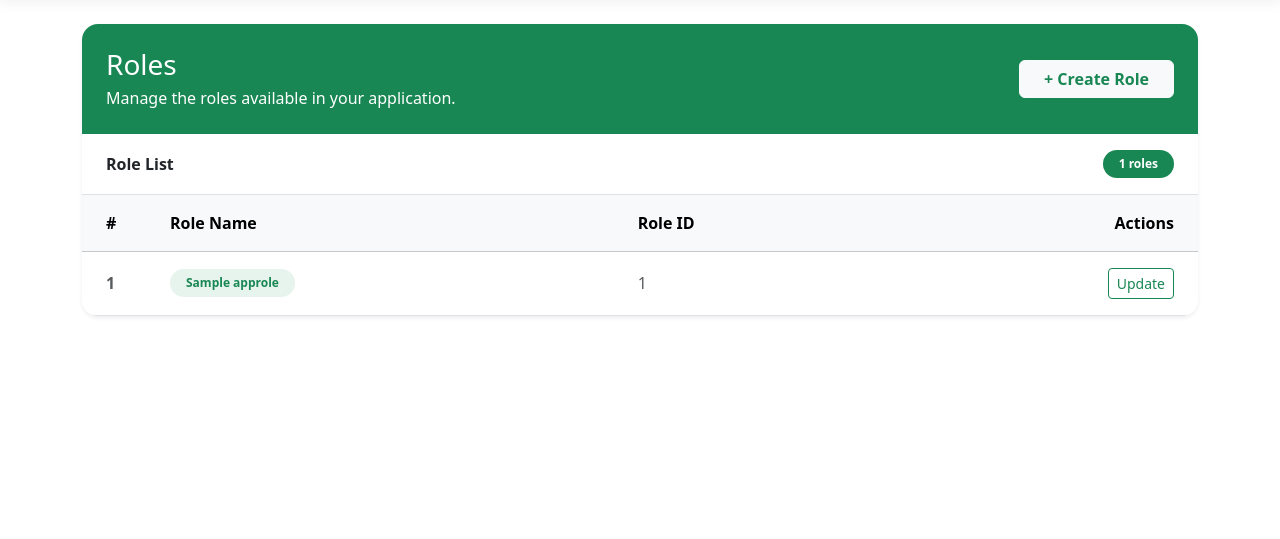
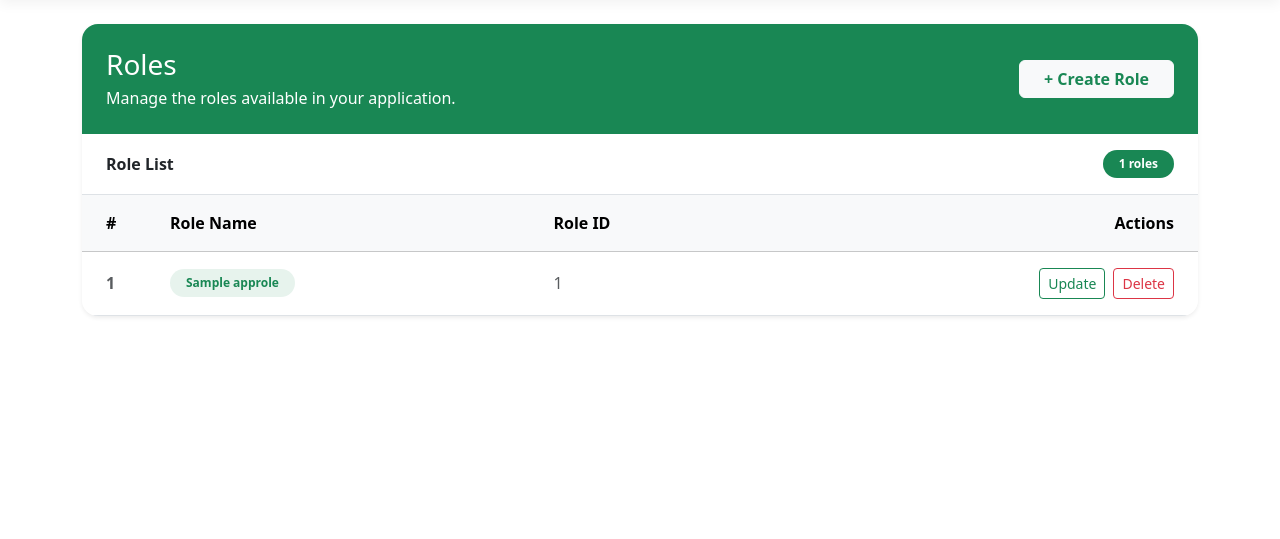
Before and after one commit to emrekizilkaya1905/AspNetCoreWebIdentityApp.Web, an ASP.NET Core app: page /Admin/Roles in a window 1280 px wide. Shown: the part 57-596 px from the top of the page. Run offline with ASP.NET Core 8, Linux system fonts and the light colour scheme; tables that the repository leaves empty hold one stand-in row (values such as "Sample post"); data that the repository does not hold is empty; style sheets or scripts are compiled from the project's sources; some libraries are stand-ins or nearby versions.

Commit message:
RoleDelete

```diff
--- a/AspNetCoreWebIdentityApp.Web/Areas/Admin/Controllers/RolesController.cs
+++ b/AspNetCoreWebIdentityApp.Web/Areas/Admin/Controllers/RolesController.cs
@@ -47,6 +47,7 @@ namespace AspNetCoreWebIdentityApp.Web.Areas.Admin.Controllers
                     return View();
                 }
             }
+            TempData["SuccessMessage"] = "Role created successfully.";
             return RedirectToAction(nameof(RolesController.Index));
         }
         public async Task<IActionResult> RoleUpdate(string id)
@@ -89,5 +90,22 @@ namespace AspNetCoreWebIdentityApp.Web.Areas.Admin.Controllers
             TempData["SuccessMessage"] = "Role updated successfully.";
             return RedirectToAction(nameof(Index));
         }
+        [HttpPost]
+        [ValidateAntiForgeryToken]
+        public async Task<IActionResult> RoleDelete(string id)
+        {
+            var roleToDelete = await _roleManager.FindByIdAsync(id);
+            if (roleToDelete == null)
+            {
+                throw new Exception("Role not found");
+            }
+            var result = await _roleManager.DeleteAsync(roleToDelete);
+            if (!result.Succeeded)
+            {
+                throw new Exception(result.Errors.Select(x=>x.Description).First());
+            }
+            TempData["SuccessMessage"] = "Role deleted successfully.";
+            return RedirectToAction(nameof(RolesController.Index));
+        }
     }
 }
--- a/AspNetCoreWebIdentityApp.Web/Areas/Admin/Views/Roles/Index.cshtml
+++ b/AspNetCoreWebIdentityApp.Web/Areas/Admin/Views/Roles/Index.cshtml
@@ -51,7 +51,14 @@
                                 <th scope="row" class="ps-4 py-3 text-muted">@(i + 1)</th>
                                 <td class="py-3"><span class="badge bg-success bg-opacity-10 text-success rounded-pill px-3 py-2">@Model[i].Name</span></td>
                                 <td class="py-3 text-muted text-break">@Model[i].Id</td>
-                                <td class="pe-4 py-3 text-end"><a class="btn btn-outline-success btn-sm" asp-area="Admin" asp-controller="Roles" asp-action="RoleUpdate" asp-route-id="@Model[i].Id">Update</a></td>
+                                <td class="pe-4 py-3 text-end">
+                                    <div class="d-flex justify-content-end gap-2">
+                                        <a class="btn btn-outline-success btn-sm" asp-area="Admin" asp-controller="Roles" asp-action="RoleUpdate" asp-route-id="@Model[i].Id">Update</a>
+                                        <form asp-area="Admin" asp-controller="Roles" asp-action="RoleDelete" asp-route-id="@Model[i].Id" method="post">
+                                            <button type="submit" class="btn btn-outline-danger btn-sm">Delete</button>
+                                        </form>
+                                    </div>
+                                </td>
                             </tr>
                         }
                     </tbody>
```
